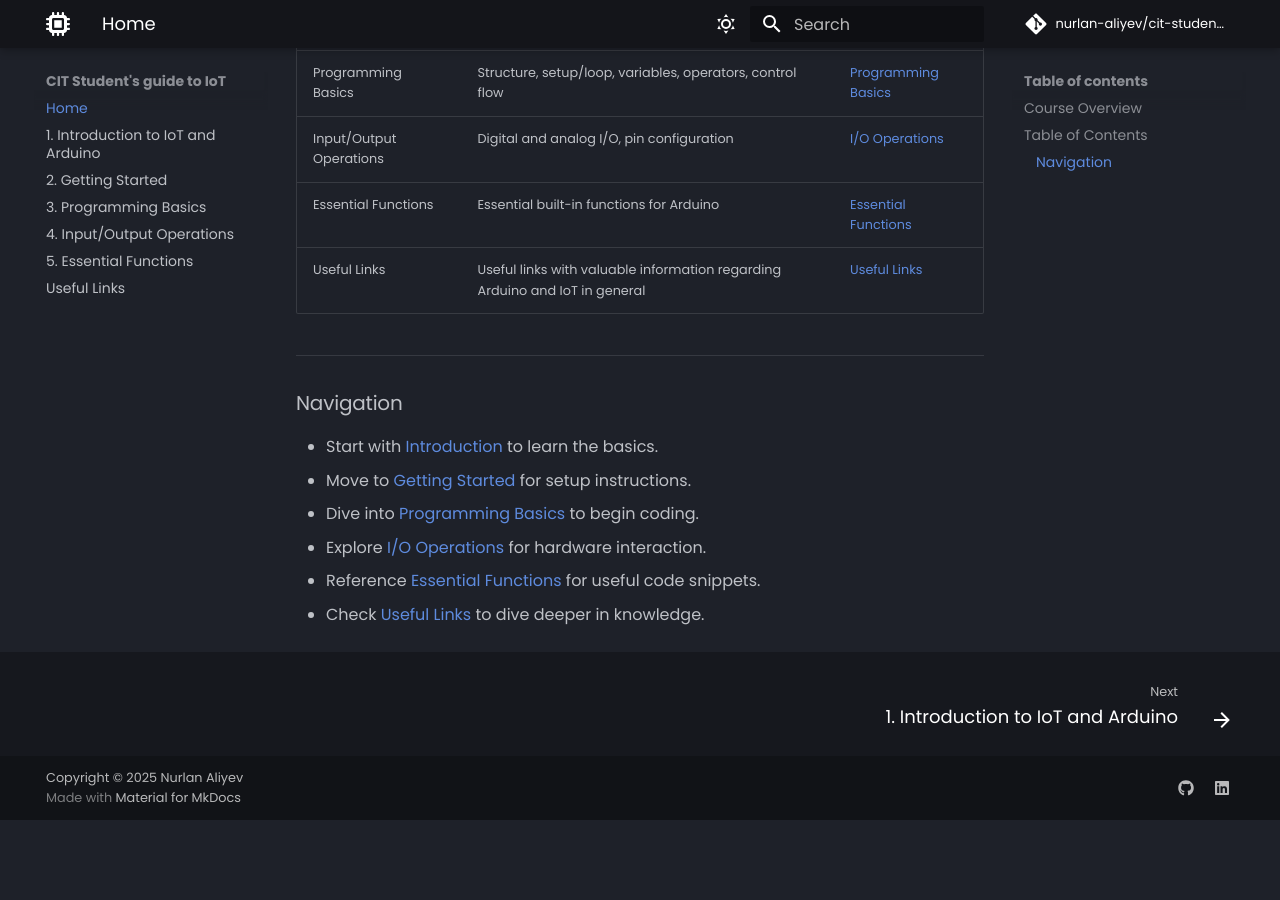
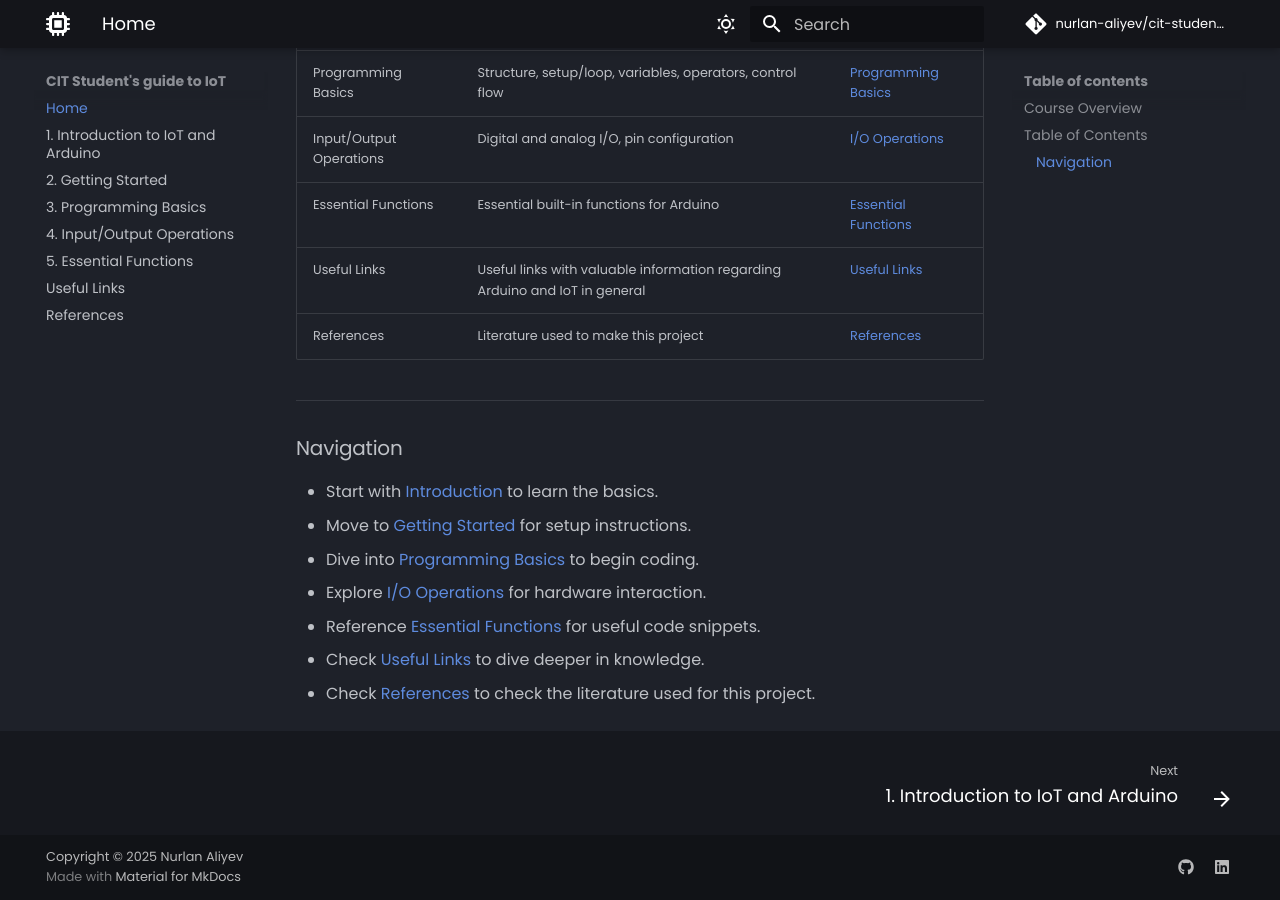
Before and after one commit to nurlan-aliyev/cit-students-guide-to-iot, an MkDocs documentation site: the page built from docs/index.md, in a window 1280 px wide and 900 px high, scrolled down 729 px. Built offline with MkDocs 1.6.1 and Material for MkDocs 9.7.7, drawn with Linux system fonts in a browser that asks for light colours; comment, search, counter and statistics services are not loaded; before the commit the page ends 1549 px from its top, so only the background shows below that.

Commit message:
feat: adds references

```diff
--- a/docs/index.md
+++ b/docs/index.md
@@ -12,6 +12,7 @@ Hello there! Seems like you are in need of finding your way through the magical
 
 ## Table of Contents
 
+
 | Section                 | Description                                                                 | Link                                          |
 | ----------------------- | --------------------------------------------------------------------------- | --------------------------------------------- |
 | Instruction             | What is Arduino, microcontrollers, and their history                        | [Introduction](introduction.md)               |
@@ -20,6 +21,7 @@ Hello there! Seems like you are in need of finding your way through the magical
 | Input/Output Operations | Digital and analog I/O, pin configuration                                   | [I/O Operations](io-operations.md)            |
 | Essential Functions     | Essential built-in functions for Arduino                                    | [Essential Functions](necessary-functions.md) |
 | Useful Links            | Useful links with valuable information regarding Arduino and IoT in general | [Useful Links](useful-links.md)               |
+| References              | Literature used to make this project                                        | [References](references.md)                   |
 
 
 ---
@@ -32,3 +34,4 @@ Hello there! Seems like you are in need of finding your way through the magical
 - Explore [I/O Operations](io-operations.md) for hardware interaction.
 - Reference [Essential Functions](necessary-functions.md) for useful code snippets.
 - Check [Useful Links](useful-links.md) to dive deeper in knowledge.
+- Check [References](references.md) to check the literature used for this project.
--- a/mkdocs.yml
+++ b/mkdocs.yml
@@ -67,6 +67,7 @@ nav:
   - 4. Input/Output Operations: 'io-operations.md'
   - 5. Essential Functions: 'necessary-functions.md'
   - Useful Links: 'useful-links.md'
+  - References: 'references.md'
 
 
 extra:
```
Also changed, not shown: docs/references.md (added, +9 -0 lines).
